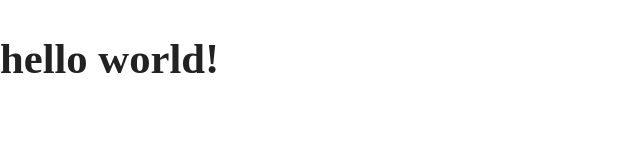
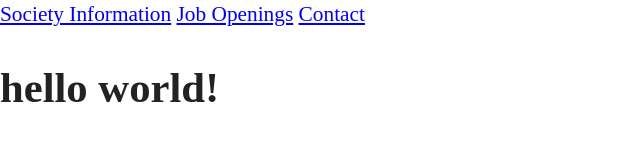
Before and after one commit to buttermilkcookie/Project-2, a plain HTML site: page index.html in a window 1280 px wide. Shown: the whole page, without its empty margins (0-640 px from the left). Drawn offline with Linux system fonts and the light colour scheme.

Commit message:
Update title and add navigation links in header

```diff
--- a/index.html
+++ b/index.html
@@ -3,7 +3,7 @@
 
 <head>
   <meta charset="utf-8"/>
-  <title>Your Title</title>
+  <title>the Journal</title>
   <meta name="description" content="Describe your website here."/>
   <meta name="viewport" content="width=device-width, initial-scale=1, minimum-scale=1" />
 
@@ -29,7 +29,13 @@
 </head>
 
 <body>
-  <header></header>
+  <header>
+    <div href="#" class="navbartitle"></div>
+    <nav class="navbarcontent">
+      <a href="#">Society Information</a>
+      <a href="#">Job Openings</a>
+      <a href="#">Contact</a>
+  </header>
   <main>
     <h1>hello world!</h1>
   </main>
```
